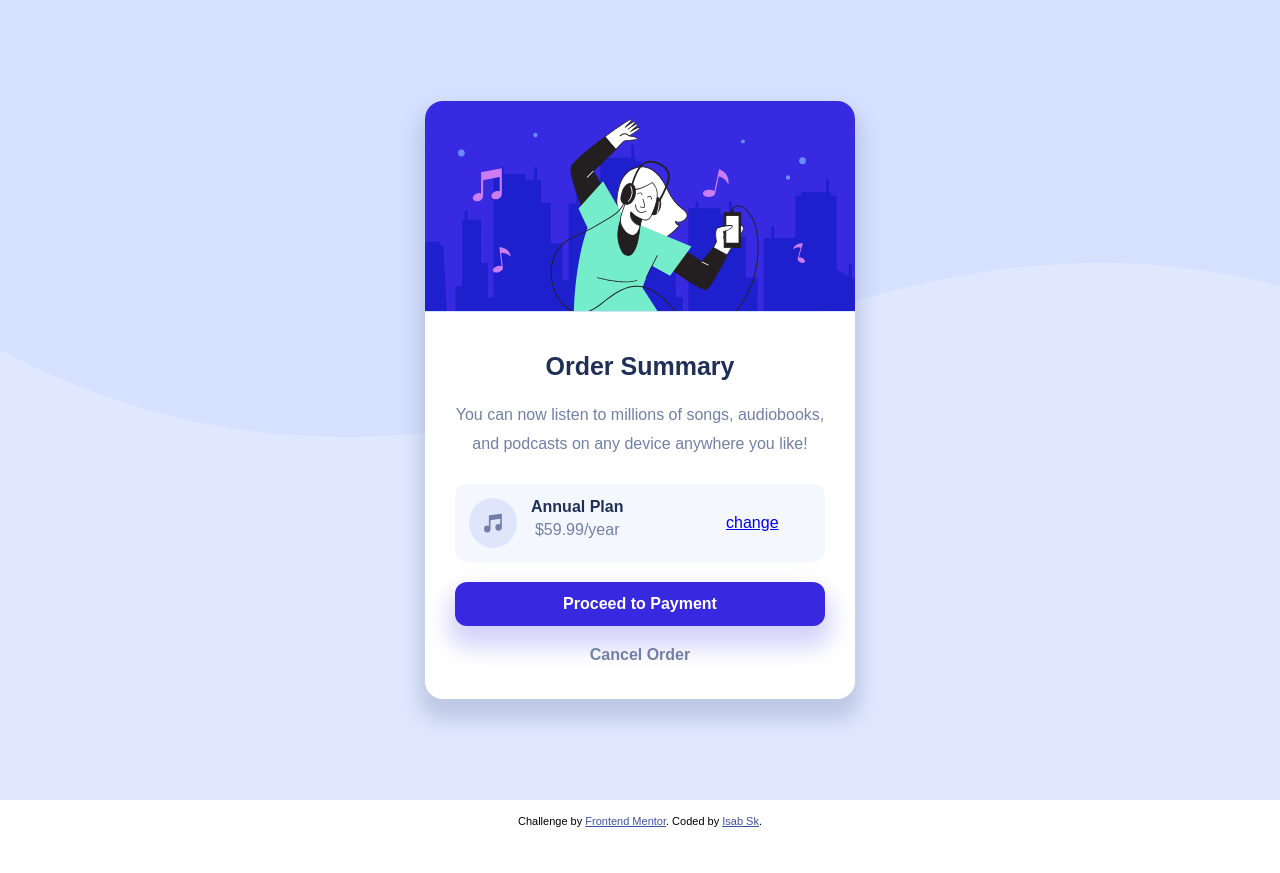
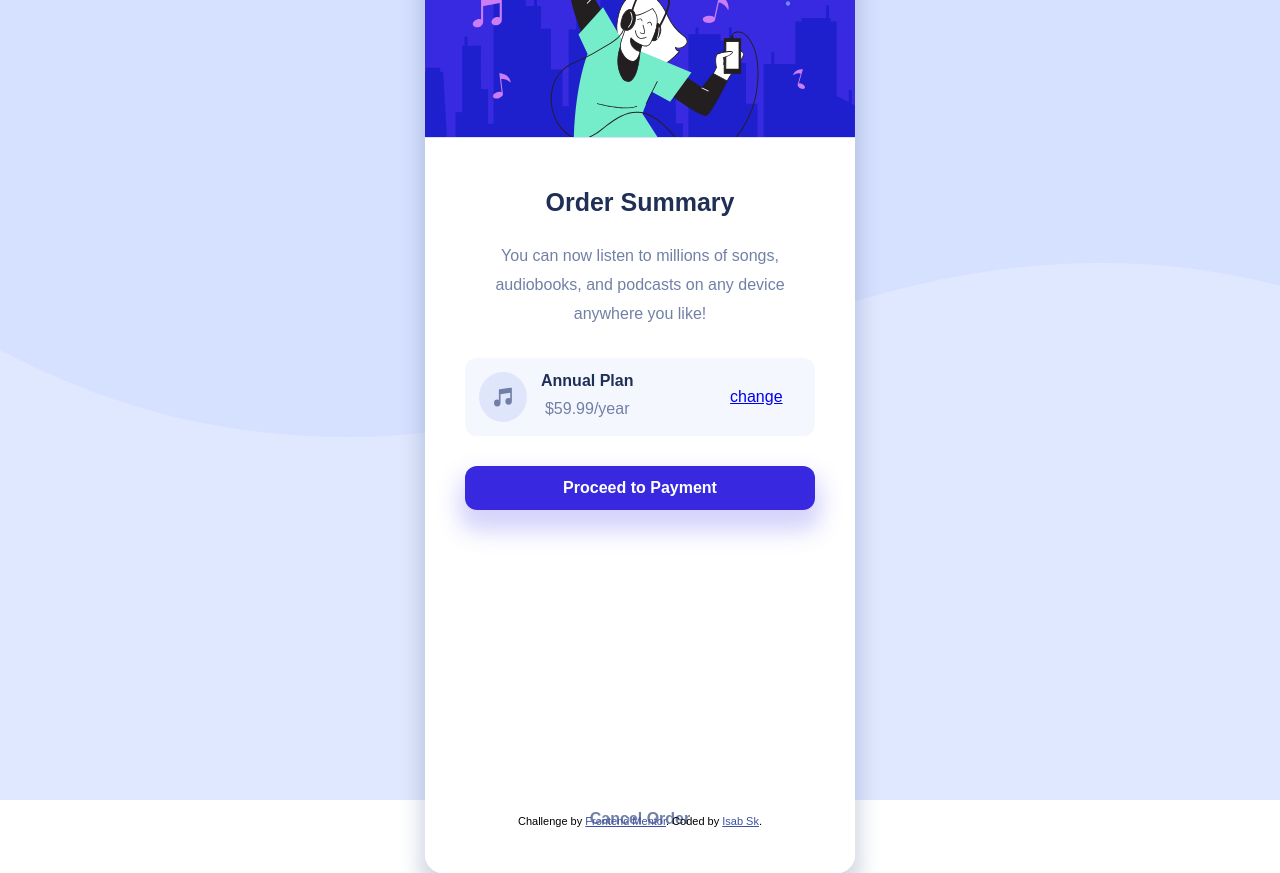
Before and after one commit to Isabsk/order-summary-component, a plain HTML site: page index.html in a window 1280 px wide. Before the commit the page ends 842 px from the top, so only its background shows below. Drawn offline with Linux system fonts and the light colour scheme; a web font is replaced by a local one.

Commit message:
Update style.css

```diff
--- a/style.css
+++ b/style.css
@@ -42,7 +42,7 @@ font-weight: 800;
 }
 
 .card .details p {
-padding: 20px 0 25px 0;
+padding: 25px 0 30px 0;
 text-align: center;
 font-size: 16px;
 line-height: 1.8;
@@ -89,7 +89,7 @@ padding: 13px;
 border-radius: 12px;
 font-size: 16px;
 font-weight: 800;
-margin: 20px 0 20px 0;
+margin: 30px 0 300px 0;
 border: none;
 outline: none;
 transition: 400ms;
@@ -114,7 +114,7 @@ text-decoration: none;
 background: hsl(225, 100%, 94%) url('images/pattern-background-desktop.svg') no-repeat ;
 }
 .card .details {
-padding: 40px 30px 35px 30px;
+padding: 50px 40px 45px 40px;
 }
 .change {
 padding-left: 30%;
```
